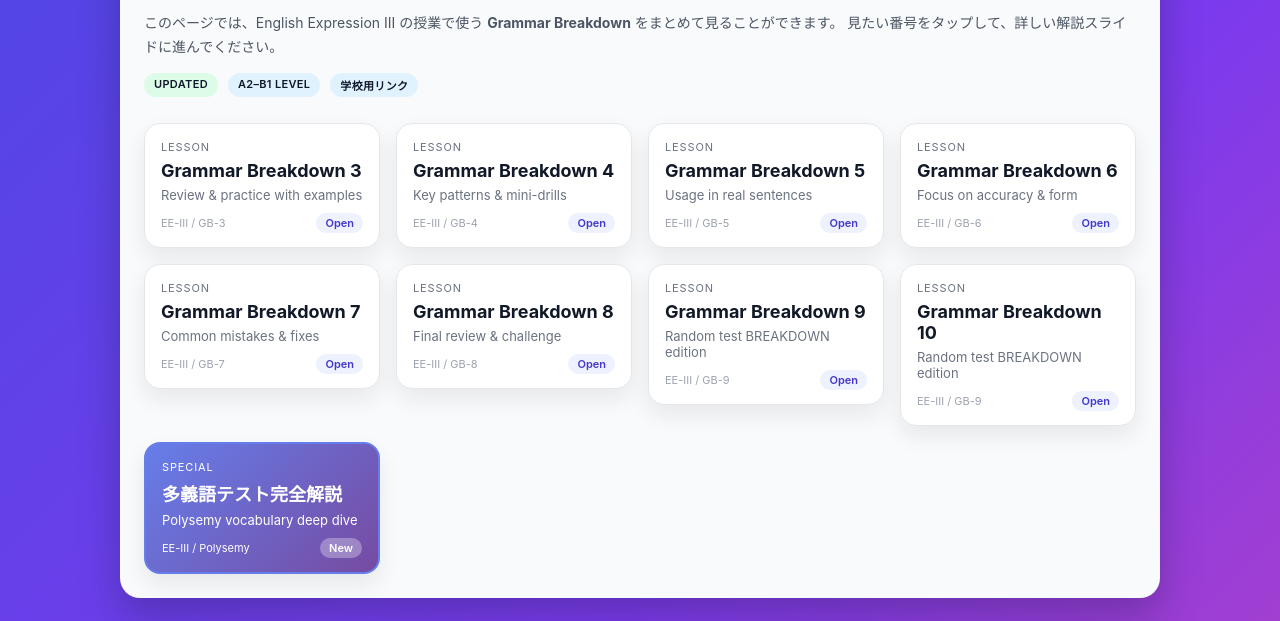
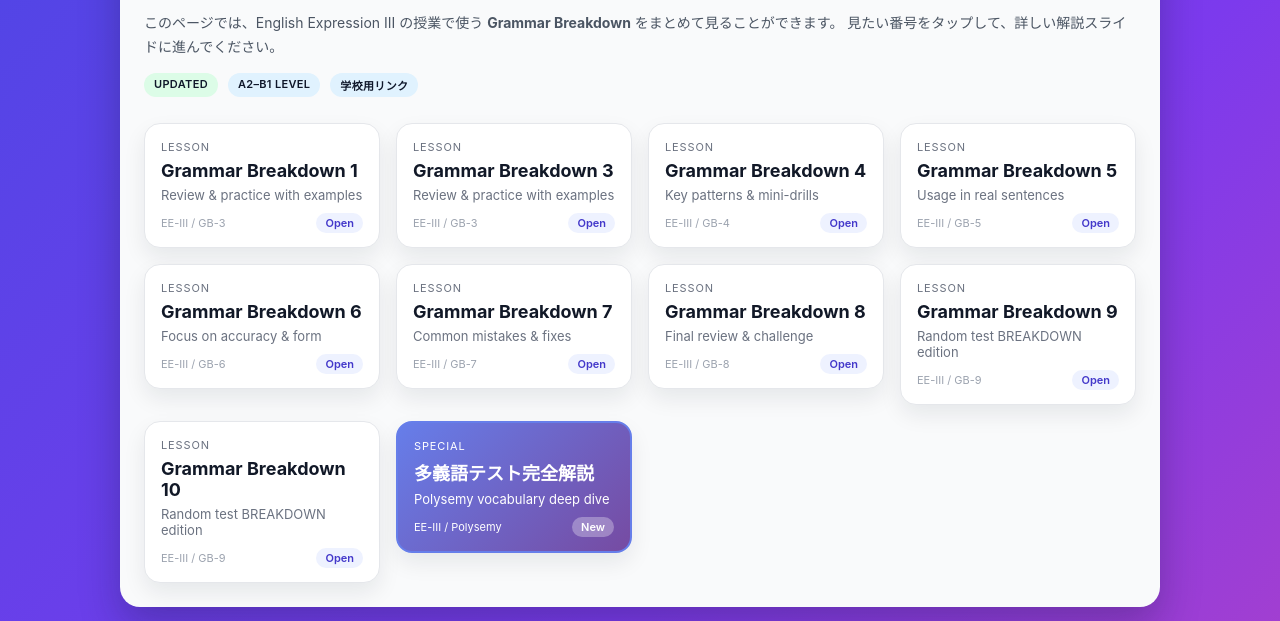
Before and after one commit to harashima-eng/English-Expression-III, a plain HTML site: page index.html in a window 1280 px wide. Shown: the part 113-734 px from the top of the page. Drawn offline with Linux system fonts and the light colour scheme.

Commit message:
Update index.html

```diff
--- a/index.html
+++ b/index.html
@@ -291,6 +291,19 @@
             </header>
 
             <section class="grid" aria-label="Grammar breakdown list">
+
+<div class="lesson-card">
+                    <a href="grammar_breakdown_1.html">
+                        <div class="lesson-label">Lesson</div>
+                        <div class="lesson-title">Grammar Breakdown 1</div>
+                        <div class="lesson-sub">Review &amp; practice with examples</div>
+                        <div class="lesson-meta">
+                            <span>EE-III / GB-3</span>
+                            <span class="pill">Open</span>
+                        </div>
+                    </a>
+                </div>
+
                 <div class="lesson-card">
                     <a href="grammar_breakdown_3.html">
                         <div class="lesson-label">Lesson</div>
```
